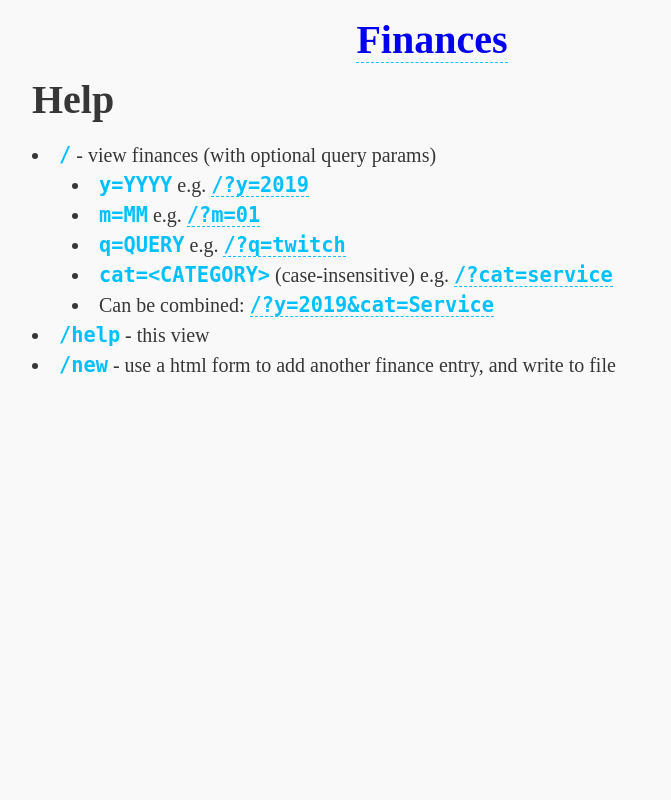
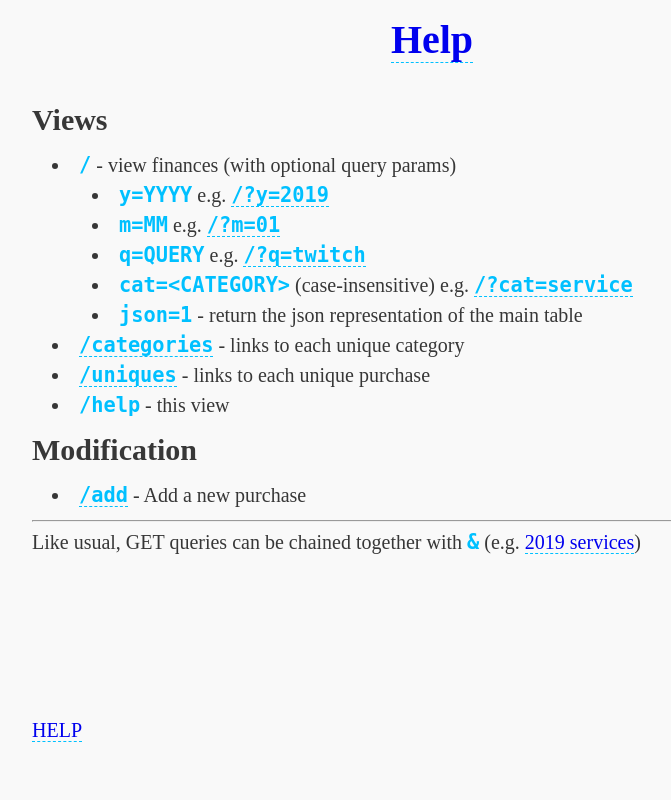
Before and after one commit to ChrisDavison/scripts, a Flask app: page /help in a window 1280 px wide. Shown: the whole page, without its empty margins (208-879 px from the left). Run offline with Flask 2, Linux system fonts and the light colour scheme.

Commit message:
Update finance html templates

```diff
--- a/finance/finance.py
+++ b/finance/finance.py
@@ -1,3 +1,4 @@
+import json
 import os
 import pandas as pd
 import sys
@@ -11,21 +12,49 @@ app = Flask(__name__)
 
 fn = os.environ['FINANCEFILE']
 
+@app.route("/h")
 @app.route("/help")
 def help():
     content = markdown(dedent("""
-        # Help
+        ## Views
 
         - `/` - view finances (with optional query params)
             - `y=YYYY` e.g. [`/?y=2019`](/?y=2019)
             - `m=MM` e.g. [`/?m=01`](/?m=01)
             - `q=QUERY` e.g. [`/?q=twitch`](/?q=twitch)
             - `cat=<CATEGORY>` (case-insensitive) e.g. [`/?cat=service`](/?cat=service)
-            - Can be combined: [`/?y=2019&cat=Service`](/?y=2019&cat=Service)
+            - `json=1` - return the json representation of the main table
+        - [`/categories`](/categories) - links to each unique category
+        - [`/uniques`](/uniques) - links to each unique purchase
         - `/help` - this view
-        - `/new` - use a html form to add another finance entry, and write to file
+
+        ## Modification
+
+        - [`/add`](/add) - Add a new purchase
+
+        ---
+
+        Like usual, GET queries can be chained together with `&` (e.g. [2019 services](/?cat=service&y=2019))
     """))
-    return render_template("raw.html", content=content)
+    return render_template("raw.html", content=content, title="Help")
+
+@app.route("/categories")
+def categories():
+    categories = pd.read_csv(fn).sort_values(by='category')['category'] \
+        .unique().tolist()
+    no_space = lambda x: x.replace(' ', '%20')
+    categories_as_list = "\n".join([f"- [{c}](/?cat={no_space(c)})" for c in categories])
+    formatted = markdown(dedent(categories_as_list))
+    return render_template("raw.html", content=formatted, title="categories")
+
+@app.route("/uniques")
+def uniques():
+    uniques = pd.read_csv(fn).sort_values(by='description')['description'] \
+        .unique().tolist()
+    no_space = lambda x: x.replace(' ', '%20')
+    uniques_as_list = "\n".join([f"- [{c}](/?q={no_space(c)})" for c in uniques])
+    formatted = markdown(dedent(uniques_as_list))
+    return render_template("raw.html", content=formatted, title="Unique Purchases")
 
 @app.route("/")
 def filter():
@@ -40,7 +69,7 @@ def filter():
     if cat:
         cat_low = cat.lower()
         filter_cat_low = finances.category.apply(lambda x: x.lower())
-        finances = finances[filter_cat_low == cat_low]
+        finances = finances[filter_cat_low.str.startswith(cat_low)]
     if yy:
         finances = finances[finances.year == yy]
     if mm:
@@ -55,10 +84,14 @@ def filter():
     """.format(finances.set_index('date').to_html(), grouped.to_html())
 
     total = markdown(f"**Total: £{grouped.cost.sum():.0f}**")
+    if request.args.get('json'):
+        ord=['date', 'cost', 'category', 'description']
+        js = finances[ord].to_json(orient='records')
+        return json.dumps(json.loads(js), indent=2)
     return render_template("index.html", finances=finances, extra_pre=total)
 
-@app.route("/add", methods=['POST'])
-def add():
+@app.route("/new", methods=['POST'])
+def new():
     finances = pd.read_csv(fn).sort_values(by='date')
     finances = finances.append({
         'date': request.form['date'],
@@ -71,6 +104,6 @@ def add():
             finances=finances.iloc[finances.index.size - 10:],
             extra_pre="<strong>Last 10</strong>")
 
-@app.route("/new")
-def new():
-    return render_template("add.html")
+@app.route("/add")
+def add():
+    return render_template("add.html", title="Add a new purchase")
--- a/finance/static/style.css
+++ b/finance/static/style.css
@@ -4,15 +4,31 @@ html, body, div, span, applet, object, iframe, h1, h2, h3, h4, h5, h6, p, blockq
 body {
     max-width: 800px;
     margin: 0 auto;
-    padding-top: 1em;
     font-size: 1.25em;
     background: rgba(249,249,249);
     color: rgba(55,55,55);
-}
+    display: grid;
+    grid-gap: 10px;
+    height: 100%;
+    grid-template-columns:1fr;
+    grid-template-areas: "nav" "main" "footer";
+    grid-template-rows: 80px 1fr 80px;}
+
+#grid-head { grid-area: nav; }
+#grid-body { grid-area: main; }
+#grid-foot { grid-area: footer; }
+
+
 h1 {
     font-size: 2em;
     font-weight: bold;
-    padding-bottom: 0.5em;
+    padding: 0.5em 0;
+}
+
+h2 {
+    padding: 0.5em 0;
+    font-weight: bold;
+    font-size: 1.5em;
 }
 strong {
     font-weight: bold;
@@ -47,9 +63,10 @@ tr:nth-child(even) {
 }
 ul {
     list-style: inside;
+    margin-left: 1em;
 }
 li li {
-    padding-left: 2em;
+    padding-left: 1em;
 }
 li {
     line-height: 1.5em;
@@ -60,11 +77,15 @@ code {
     font-weight: bold;
     font-size: 1.25em;
 }
+a code:hover {
+    color: #ffc000;
+}
 a {
     text-decoration: none;
     border-bottom: 1px dashed #00c0ff;
 }
 a:hover {
     text-decoration: none;
-    border-bottom: 1px solid #00c0ff;
+    color: #ffc000;
+    border-bottom: 1px solid #ffc000;
 }
--- a/finance/templates/add.html
+++ b/finance/templates/add.html
@@ -6,13 +6,14 @@
         <link rel="stylesheet" href="{{ url_for('static', filename='style.css') }}">
     </head>
     <body>
-        <h1 class='centered'>Finances</h1>
-        <form action="{{ url_for('add') }}" method="post">
+        <h1 id="grid-head" class='centered'><a href="/help">{{ title | title }}</a></h1>
+        <form id="grid-body" action="{{ url_for('add') }}" method="post">
             <strong>Date: </strong><input type="text" name="date"></br>
             <strong>Cost: </strong><input type="number" name="cost" min="0" step="0.5"></br>
             <strong>Description: </strong><input type="text" name="description"></br>
             <strong>Category: </strong><input type="text" name="category"></br>
             <input type="submit">
         </form>
+        <div id="grid-foot"><a href="/help">HELP</a></div>
     </body>
 </html>
--- a/finance/templates/index.html
+++ b/finance/templates/index.html
@@ -6,7 +6,8 @@
         <link rel="stylesheet" href="{{ url_for('static', filename='style.css') }}">
     </head>
     <body>
-        <h1 class='centered'><a href="/help">Finances</a></h1>
+        <h1 id="grid-head" class='centered'><a href="/help">Finances</a></h1>
+        <div id="grid-body">
             <div class='centered'>{{ extra_pre | safe }}</div>
             <br>
             <table>
@@ -29,5 +30,7 @@
             </table>
             <br>
             <div class='centered'>{{ extra_post | safe }}</div>
+        </div>
+        <div id="grid-foot"><a href="/help">HELP</a></div>
     </body>
 </html>
--- a/finance/templates/raw.html
+++ b/finance/templates/raw.html
@@ -6,7 +6,8 @@
         <link rel="stylesheet" href="{{ url_for('static', filename='style.css') }}">
     </head>
     <body>
-        <h1 class='centered'><a href="/help">Finances</a></h1>
-        {{ content | safe }}
+        <h1 id="grid-head" class='centered'><a href="/help">{{ title | title }}</a></h1>
+        <div id="grid-body">{{ content | safe }}</div>
+        <div id="grid-foot"><a href="/help">HELP</a></div>
     </body>
 </html>
```
Also changed, not shown: asmr.py (+5 -2 lines). Lines whose indentation alone changed are shown as unchanged.
